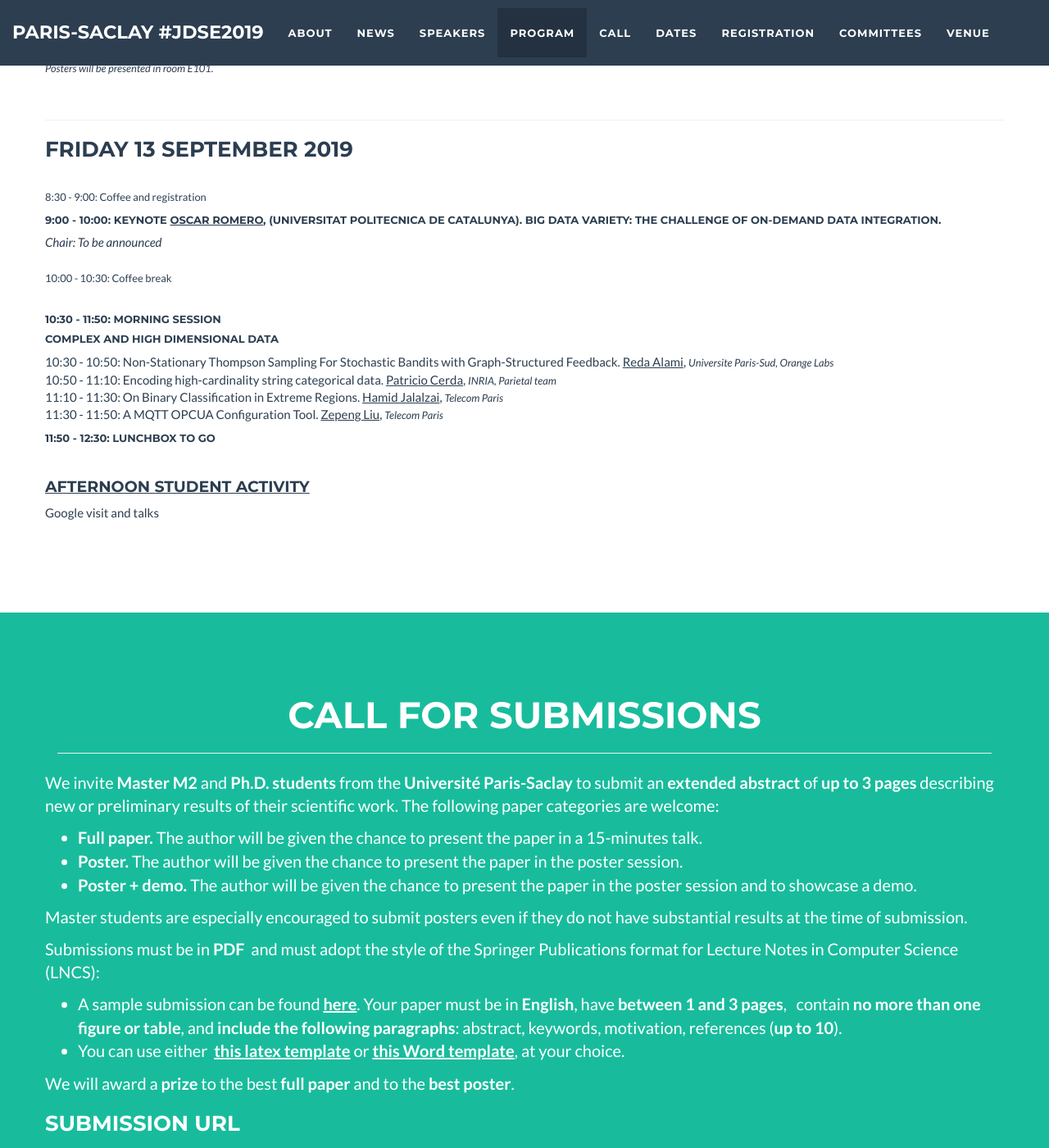
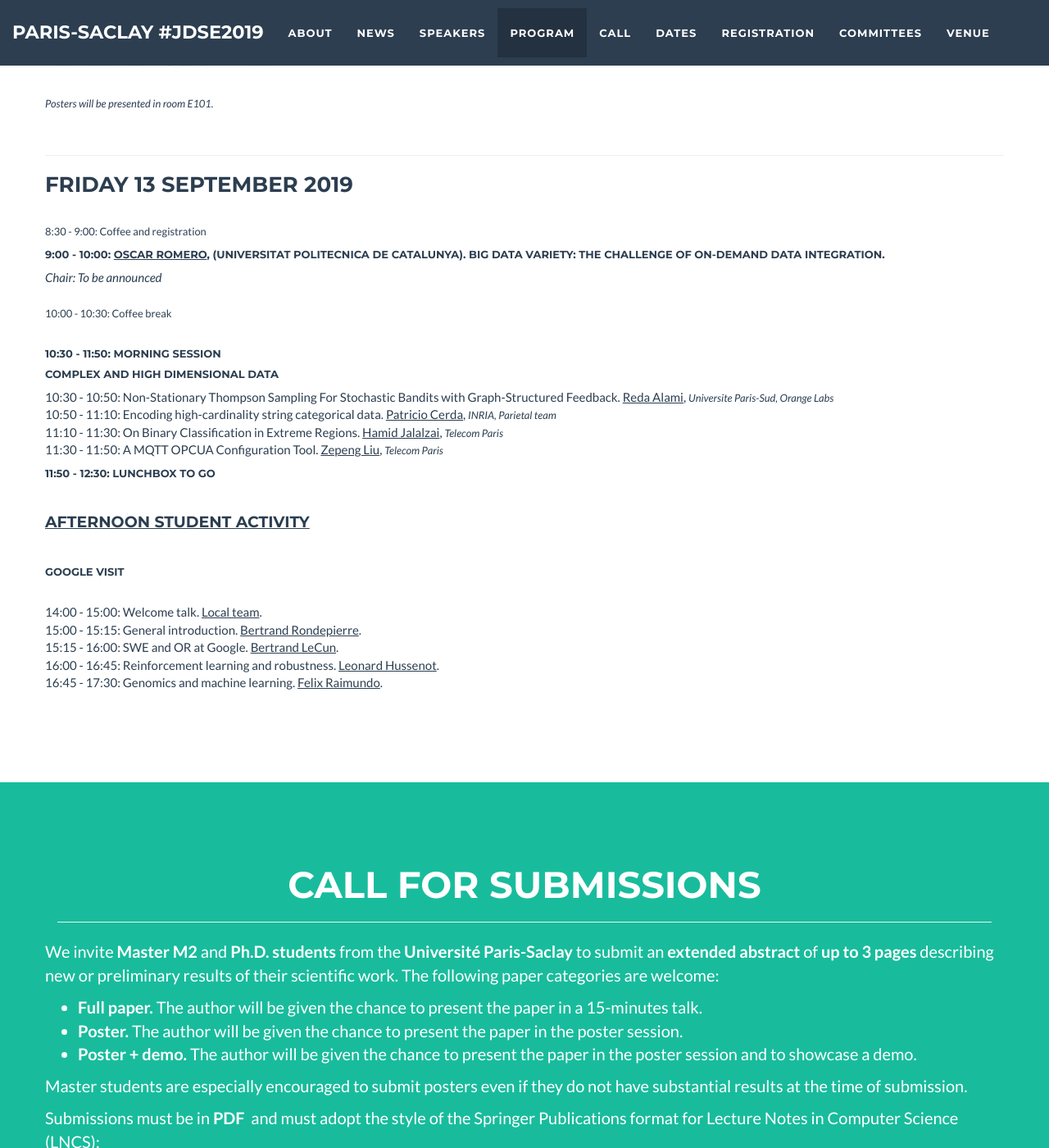
Before and after one commit to jdse-paris/jDSE2019, a Jekyll site: the page built from index.html, in a window 1280 px wide and 1400 px high, scrolled down 7093 px. Shown: the whole window at 82% size. Built offline with Jekyll 4.4.1, drawn with Linux system fonts in a browser that asks for light colours; some of the changed text lies outside the part shown.

Commit message:
A few modifications and Google visit

```diff
--- a/_includes/program.html
+++ b/_includes/program.html
@@ -51,12 +51,12 @@
 
               <p>
 	      <br>
-	      <h6>14:00 - 15:00: Keynote <u> Aapo Hyvarinen </u>, (University of Helsinki).  Nonlinear independent component analysis. A principled framework for unsupervised deep learning  </h6>
+	      <h6>14:00 - 15:00: <u> Aapo Hyvarinen </u>, (University of Helsinki).  Nonlinear independent component analysis. A principled framework for unsupervised deep learning  </h6>
 		<i>Chair: To be announced</i>
-
                 <br>
-                <small><small>15:00 - 15:30: Coffee break</small></small>
-
+                <br>
+                <small>15:00 - 15:30: Coffee break</small>
+                <br>
                 <br>
                 <h6>15:30 – 16:50: Afternoon Session</h6>
 
@@ -90,7 +90,7 @@
 
 
 	      <p>
-	      <h6> 9:00 - 10:00: Keynote <u>Oscar Romero</u>, (Universitat Politecnica de Catalunya). Big Data Variety: The Challenge of On-demand Data Integration.</h6>
+	      <h6> 9:00 - 10:00: <u>Oscar Romero</u>, (Universitat Politecnica de Catalunya). Big Data Variety: The Challenge of On-demand Data Integration.</h6>
 	      <i>Chair: To be announced</i>
 	      <br>
 
@@ -121,7 +121,19 @@
 	      <br>
               <p>
                 <h4><u><b>Afternoon Student Activity </b></u></h4>
-		Google visit and talks
+		<br>
+		<h6>Google visit</h6>
+		<br>
+
+		14:00 - 15:00: Welcome talk. <u>Local team</u>.
+		<br>
+		15:00 - 15:15: General introduction. <u>Bertrand Rondepierre</u>.
+		<br>
+		15:15 - 16:00: SWE and OR at Google. <u>Bertrand LeCun</u>.
+		<br>
+		16:00 - 16:45: Reinforcement learning and robustness. <u>Leonard Hussenot</u>.
+                <br>
+		16:45 - 17:30: Genomics and machine learning. <u>Felix Raimundo</u>.
 	      </p>
             </div>
 
```
